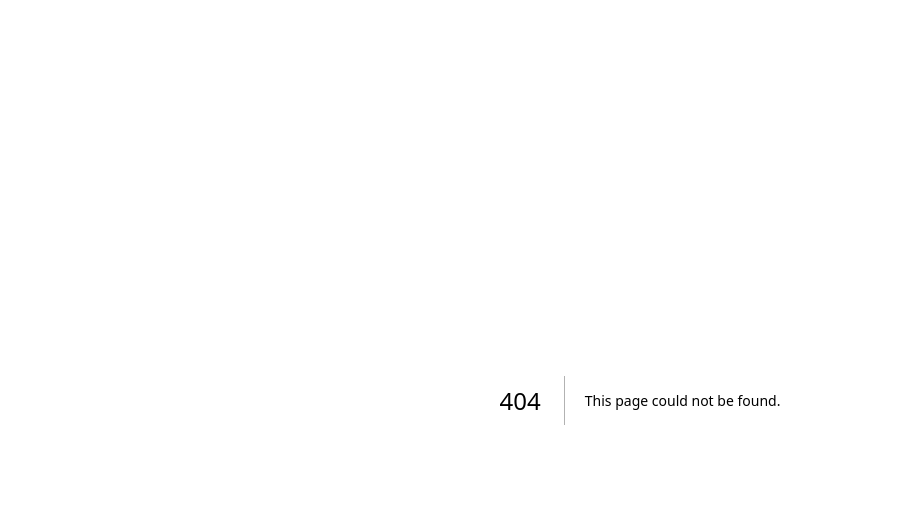
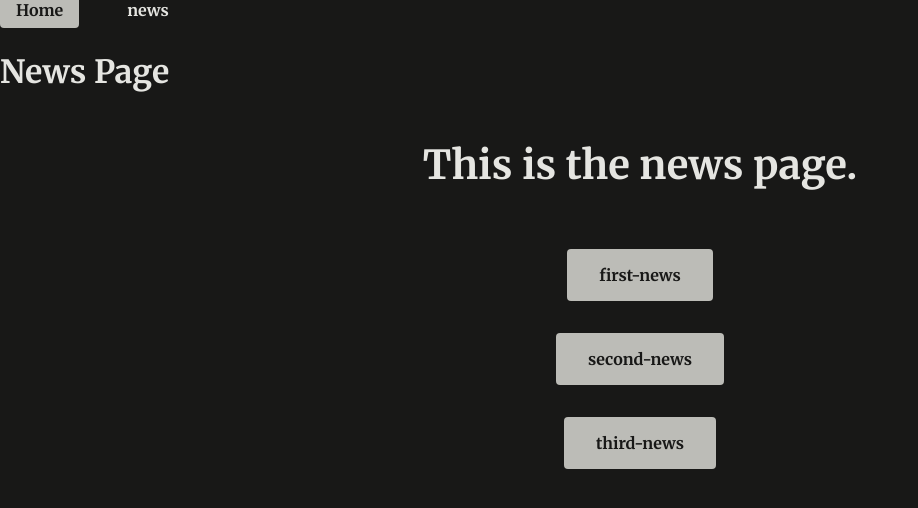
Before and after one commit to sweeptic/03-starting-project, a Next.js app: page /news in a window 1280 px wide. Before the commit this address had no page. Shown: the top 508 px of the page, without its empty margins (0-918 px from the left). Built offline with nearby package versions, Linux system fonts and the light colour scheme.

Commit message:
my resolve

```diff
--- /dev/null
+++ b/app/components/Header.js
@@ -0,0 +1,18 @@
+import Link from 'next/link';
+
+export default function Header() {
+  return (
+    <>
+      <header id="main-header">
+        <ul>
+          <li>
+            <Link href={'/'}> Home</Link>
+          </li>
+          <li>
+            <Link href={'/news'}>news</Link>
+          </li>
+        </ul>
+      </header>
+    </>
+  );
+}
--- a/app/layout.js
+++ b/app/layout.js
@@ -1,14 +1,18 @@
+import Header from './components/header';
 import './globals.css';
 
 export const metadata = {
   title: 'Next.js Page Routing & Rendering',
   description: 'Learn how to route to different pages.',
-}
+};
 
 export default function RootLayout({ children }) {
- return (
+  return (
     <html lang="en">
-      <body>{children}</body>
+      <body>
+        <Header />
+        {children}
+      </body>
     </html>
-  )
+  );
 }
--- /dev/null
+++ b/app/news/layout.js
@@ -0,0 +1,8 @@
+export default function NewsLayout({ children }) {
+  return (
+    <>
+      <h1>News Page</h1>
+      {children}
+    </>
+  );
+}
--- /dev/null
+++ b/app/news/page.js
@@ -0,0 +1,18 @@
+import Link from 'next/link';
+
+const pageName = ['first-news', 'second-news', 'third-news'];
+
+export default function NewsPage() {
+  const links = pageName.map((item) => (
+    <li>
+      <Link href={`/news/${item}`}>{item}</Link>
+    </li>
+  ));
+
+  return (
+    <div id="home">
+      <h1>This is the news page.</h1>
+      <ul>{links}</ul>
+    </div>
+  );
+}
```
Also changed, not shown: app/news/[newsSlug]/page.js (added, +12 -0 lines), 2 other files (tests, documents, lock files or other folders).
